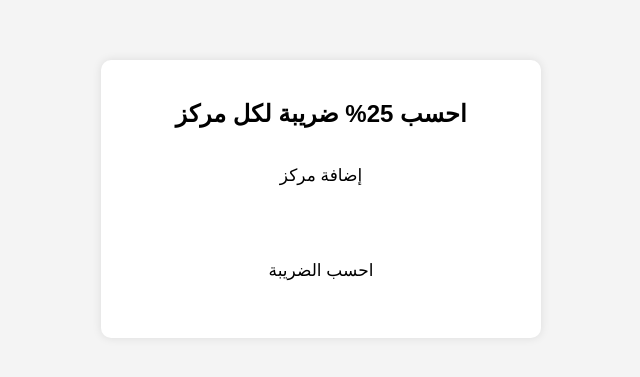
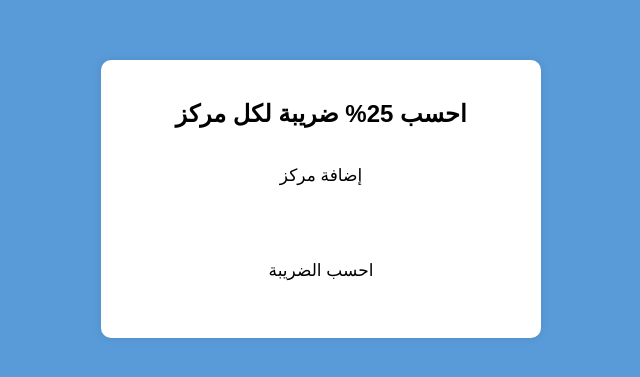
Before and after one commit to aziz0702/-, a plain HTML site: page index.html in a window 1280 px wide. Shown: the part 201-578 px from the top of the page, without its empty margins (319-959 px from the left). Drawn offline with Linux system fonts and the light colour scheme.

Commit message:
styles.css

```diff
--- a/styles.css
+++ b/styles.css
@@ -7,7 +7,7 @@ body {
     justify-content: center;
     align-items: center;
     height: 100vh;
-    background-color: #f4f4f4;
+    background-color: #599bd9;
 }
 
 .container {
```
